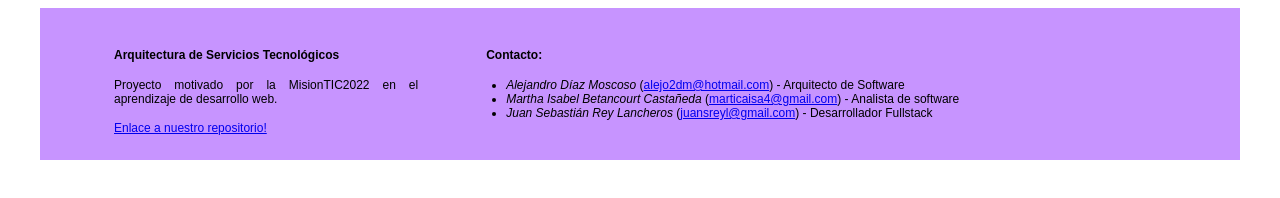
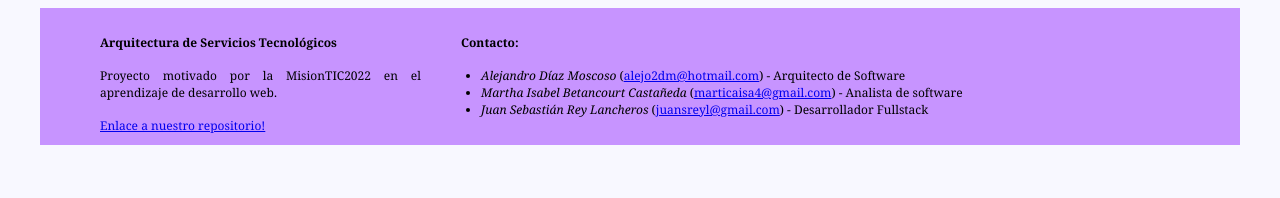
Before and after one commit to jsreyl/semana-1-18, a website: page src/index.html in a window 1280 px wide. Drawn offline with Linux system fonts and the light colour scheme.

Commit message:
Actualizando margenes y body para mayor consistencia

```diff
--- a/src/index.html
+++ b/src/index.html
@@ -3,7 +3,7 @@
 <head>
     <meta charset="UTF-8">
     <meta name="viewport" content="width=device-width, initial-scale=1.0">
-    <title>Mi primera pagina web</title>
+    <title>Soluciones tecnológicas</title>
     <link rel="stylesheet" href="style.css">
 </head>
 <body>
--- a/src/style.css
+++ b/src/style.css
@@ -1,6 +1,8 @@
 body{
-    font-family: sans-serif;
+    font-family: Georgia, 'Times New Roman', Times, serif;
     width: 1200px;
+    text-align: justify;
+    background-color: ghostwhite;
     margin-right: auto;
     margin-left: auto;
 }
@@ -14,7 +16,7 @@ body{
 .footer-texto{
     margin-left: 50px;
     width: 30%;
-    padding: 2% 2% 2% 2%;
+    padding: 10px;
 }
 
 .footer-title{
@@ -32,7 +34,7 @@ body{
     margin-left: 20px;
     margin-right: 20px;
     width: 70%;
-    padding: 2% 2% 2% 2%;
+    padding: 10px;
 }
 
 .footer-integrantes__lista{
```
